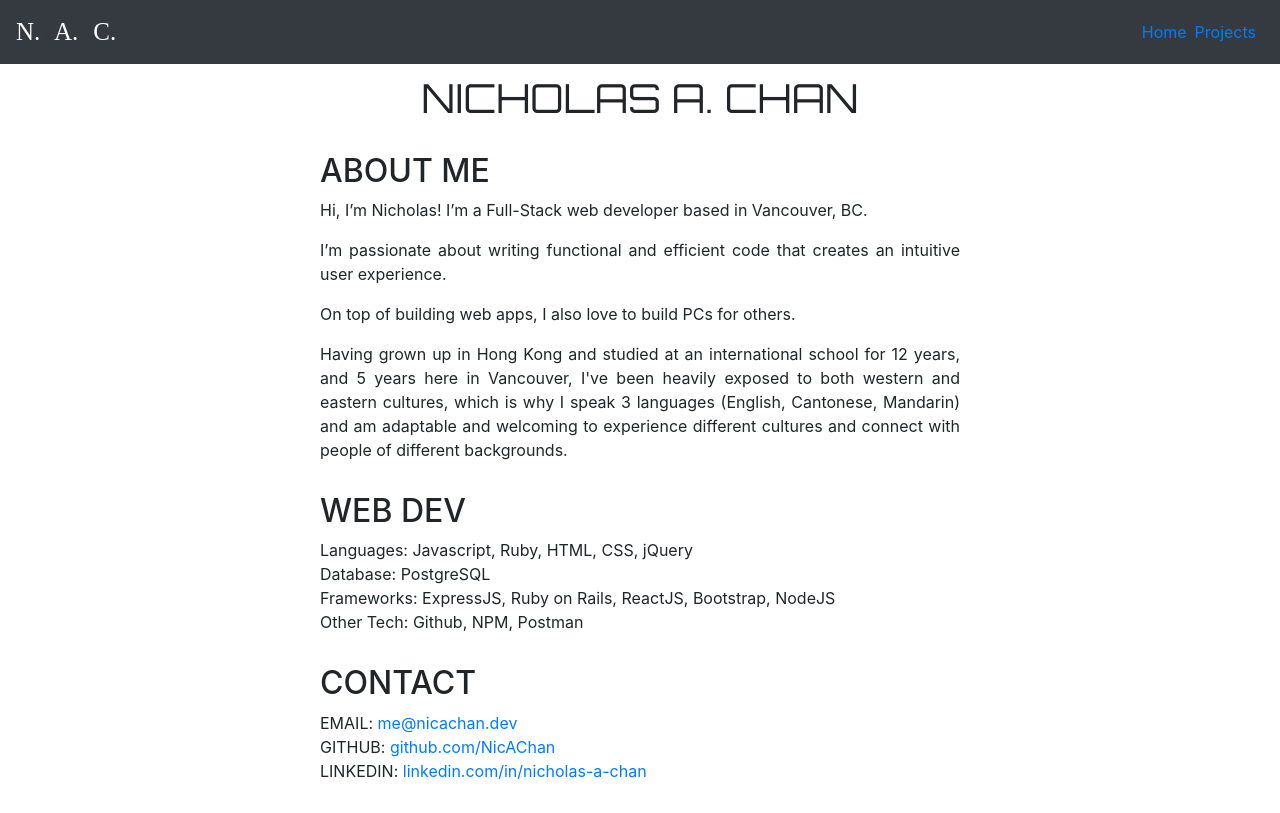
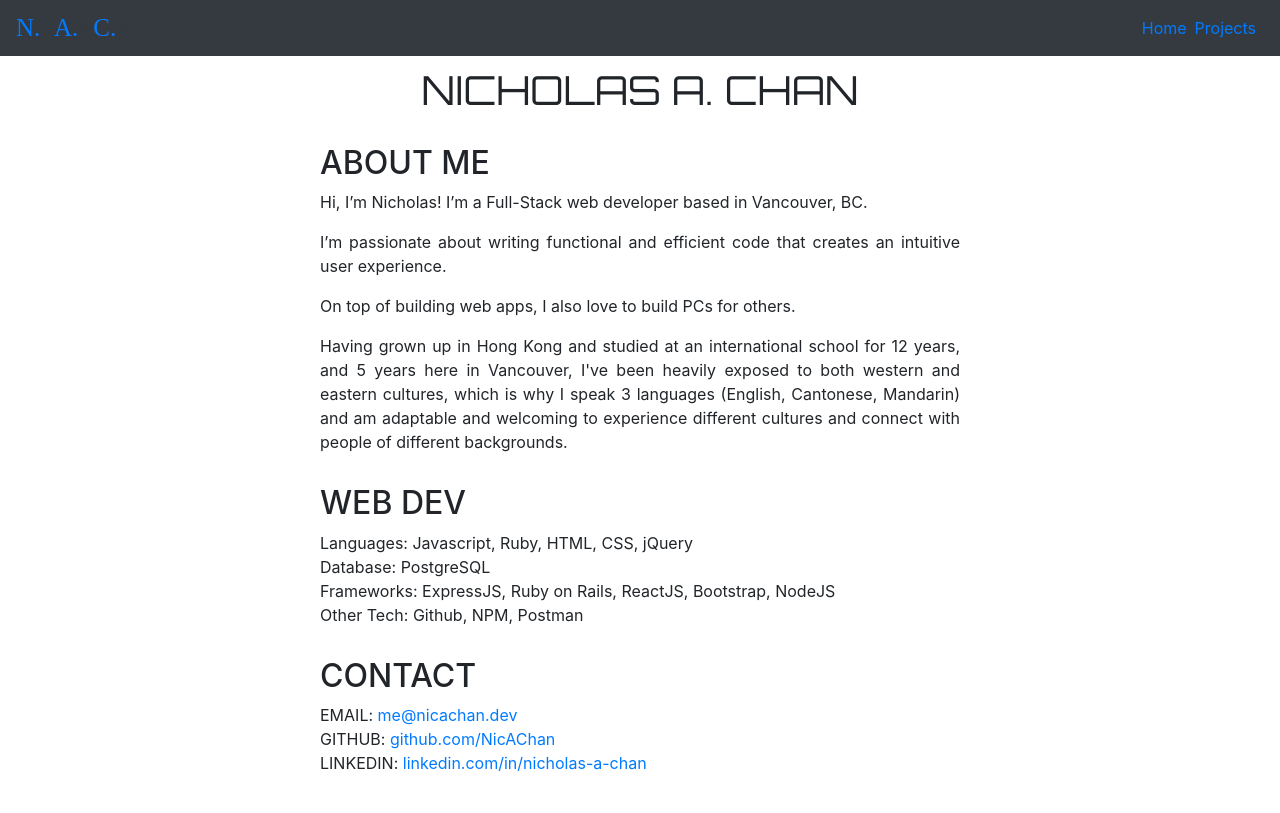
Before and after one commit to LeoBotti/Personal-Site, a React (Create React App) app: page / in a window 1280 px wide. Built offline with nearby package versions, Linux system fonts and the light colour scheme; a web font is replaced by a local one.

Commit message:
Fix Navbar brand routing issue

```diff
--- a/src/components/NavBar.js
+++ b/src/components/NavBar.js
@@ -6,11 +6,11 @@ import { Navbar, NavbarBrand, Nav } from 'react-bootstrap'
 const NavBar = (props) => {
   return(
     <Navbar bg='dark' variant='dark'>
-      <NavbarBrand className='nav-initials' style={{marginRight: 0}} href='/'>N.</NavbarBrand>
+      <NavLink className='nav-initials' style={{marginRight: 0}} to="/">N.</NavLink>
       <NavbarBrand style={{marginRight: 0, color: "#343a40"}} target="_blank" href='http://www.nyan.cat/index.php?cat=technyancolor'>Y</NavbarBrand>
-      <NavbarBrand className='nav-initials' style={{marginRight: 0}} href='/'>A.</NavbarBrand>
+      <NavLink className='nav-initials' style={{marginRight: 0}} to="/">A.</NavLink>
       <NavbarBrand style={{marginRight: 0, color: "#343a40"}} target="_blank" href='http://www.nyan.cat/index.php?cat=technyancolor'>N</NavbarBrand>
-      <NavbarBrand className='nav-initials' style={{marginRight: 0}} href='/'>C.</NavbarBrand>
+      <NavLink className='nav-initials' style={{marginRight: 0}} to="/">C.</NavLink>
       <NavbarBrand style={{marginRight: 0, color: "#343a40"}} target="_blank" href='http://www.nyan.cat/index.php?cat=technyancolor'>A</NavbarBrand>
       <NavbarBrand style={{color: "#343a40"}}className='mr-auto' target="_blank" href='http://www.nyan.cat/index.php?cat=technyancolor'>T</NavbarBrand>
 
```
